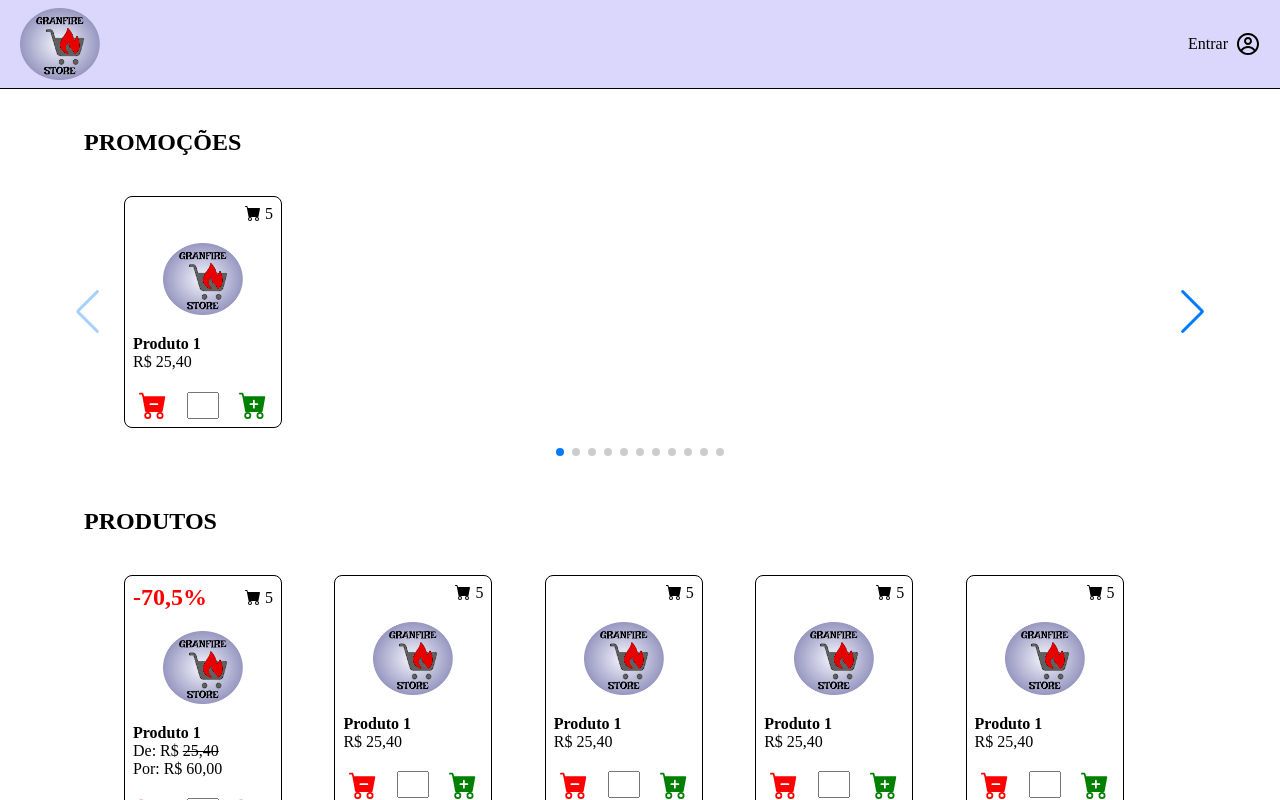
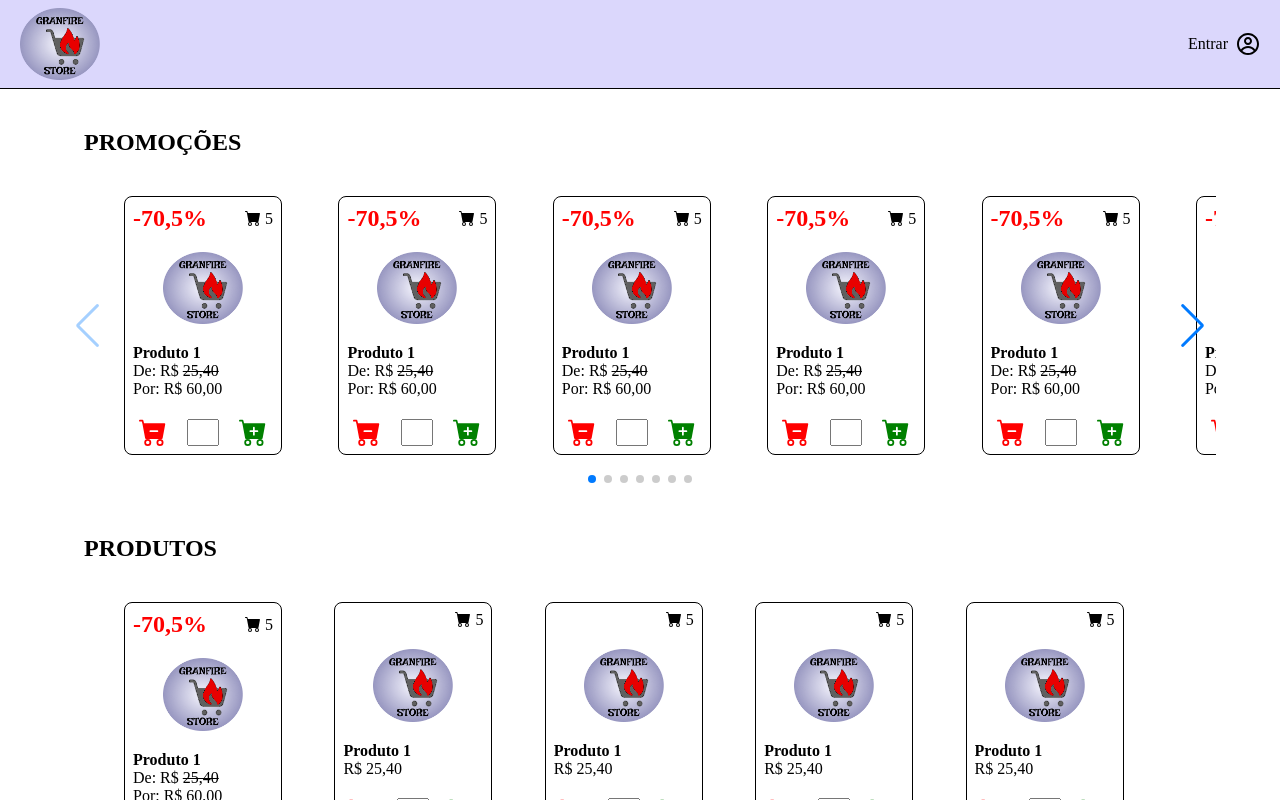
Before and after one commit to GranFireball/GranFire_Store, a React (Vite) app in the folder frontend/: page / in a window 1280 px wide. Shown: the top 800 px of the page. Built offline with nearby package versions, Linux system fonts and the light colour scheme.

Commit message:
feat: sale attribute conditional render product

```diff
--- a/frontend/src/components/listSaleProducts.tsx
+++ b/frontend/src/components/listSaleProducts.tsx
@@ -1,61 +1,59 @@
 import { Swiper, SwiperSlide } from "swiper/react";
-import { Navigation, Pagination, Autoplay } from 'swiper/modules';
+import { Navigation, Pagination } from 'swiper/modules';
 import 'swiper/css';
 import 'swiper/css/navigation';
 import 'swiper/css/pagination';
 import 'swiper/css/scrollbar';
-
 import ProductCard from "./productCard";
 import "./listSaleProducts.css";
 
-export default function ListSaleProducts(){
 const products = [
+  {name: "Produto 1", price: "25,40", sale: "70,5"},
+  {name: "Produto 1", price: "25,40", sale: "70,5"},
   {name: "Produto 1", price: "25,40"},
   {name: "Produto 1", price: "25,40"},
   {name: "Produto 1", price: "25,40"},
   {name: "Produto 1", price: "25,40"},
   {name: "Produto 1", price: "25,40"},
-    {name: "Produto 1", price: "25,40"},
-    {name: "Produto 1", price: "25,40"},
-    {name: "Produto 1", price: "25,40"},
-    {name: "Produto 1", price: "25,40"},
-    {name: "Produto 1", price: "25,40"},
-    {name: "Produto 1", price: "25,40"},
-    {name: "Produto 1", price: "25,40"},
-    {name: "Produto 1", price: "25,40"},
-    {name: "Produto 1", price: "25,40"},
-    {name: "Produto 1", price: "25,40"},
-    {name: "Produto 1", price: "25,40"},
+  {name: "Produto 1", price: "25,40", sale: "70,5"},
+  {name: "Produto 1", price: "25,40", sale: "70,5"},
+  {name: "Produto 1", price: "25,40", sale: "70,5"},
+  {name: "Produto 1", price: "25,40", sale: "70,5"},
+  {name: "Produto 1", price: "25,40", sale: "70,5"},
+  {name: "Produto 1", price: "25,40", sale: "70,5"},
+  {name: "Produto 1", price: "25,40", sale: "70,5"},
+  {name: "Produto 1", price: "25,40", sale: "70,5"},
+  {name: "Produto 1", price: "25,40", sale: "70,5"},
 ];
+
+export default function ListSaleProducts(){
+
 
   return(
     <section className="listSaleProductsContainer">
-      <h2 className="listSaleProductsTitle">PROMOÇÕES</h2>
+      <h2>PROMOÇÕES</h2>
       <Swiper breakpoints={{
         0: {
           slidesPerView: 1
         },
-        360: {
+        340: {
           slidesPerView: 2
         },
-        560: {
+        660: {
           slidesPerView: 3
         },
-        760: {
+        960: {
           slidesPerView: 4
         },
-        960: {
+        1240: {
           slidesPerView: 5
         },
-        1160: {
+        1500: {
           slidesPerView: 6
-        },
-        1360: {
-          slidesPerView: 7
         }
       }}
       modules={[Navigation, Pagination]}
-      spaceBetween={200}
+      spaceBetween={160}
       navigation
       pagination={{ clickable: true }}
       className="slider"
@@ -63,15 +61,14 @@ export default function ListSaleProducts(){
         {
           products.map((product, index) => {
             return(
+              product.sale &&
               <SwiperSlide key={index} >
                 <ProductCard product={product}/>
               </SwiperSlide>
             )
           })
         }
-
       </Swiper>
-
     </section>
   )
 }
```
Lines whose indentation alone changed are shown as unchanged.
